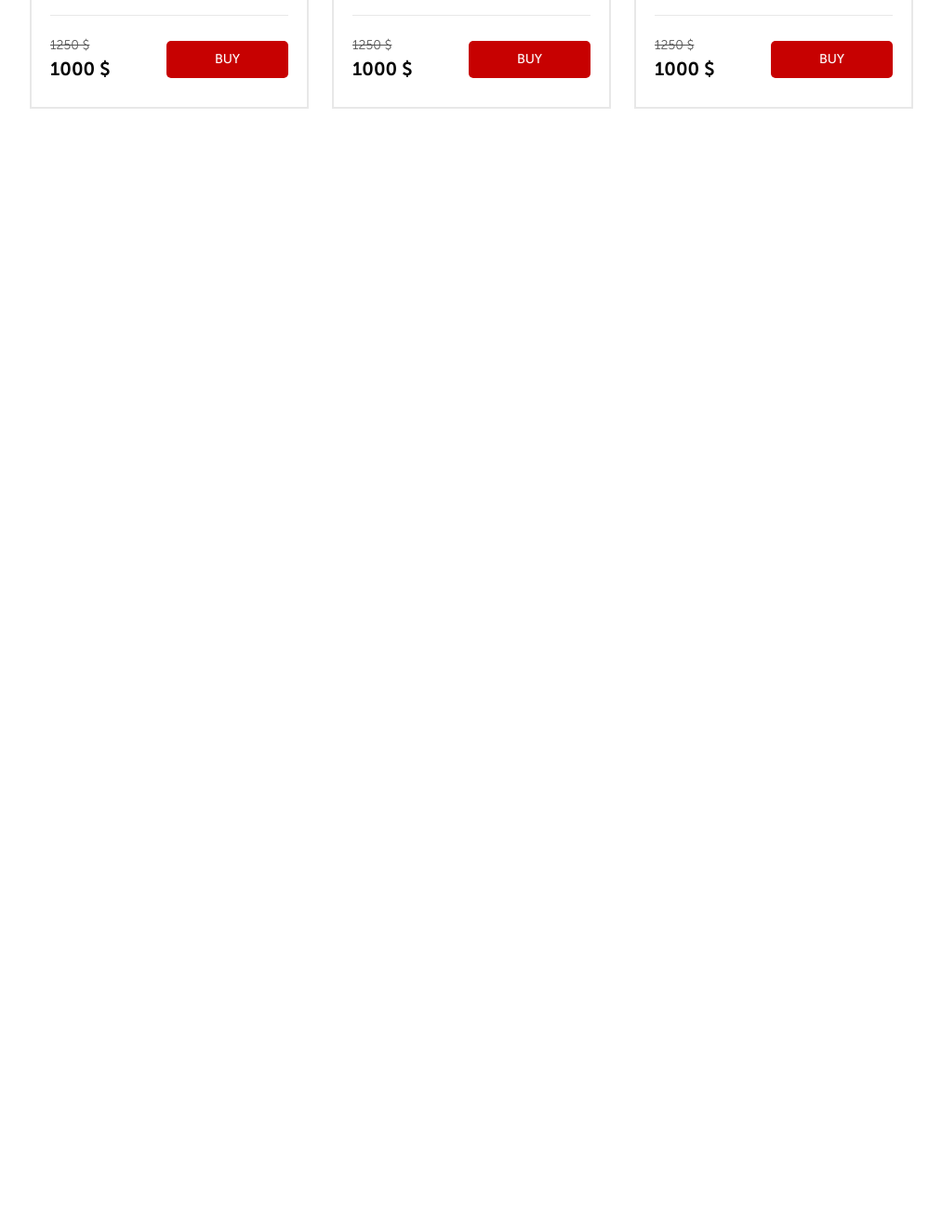
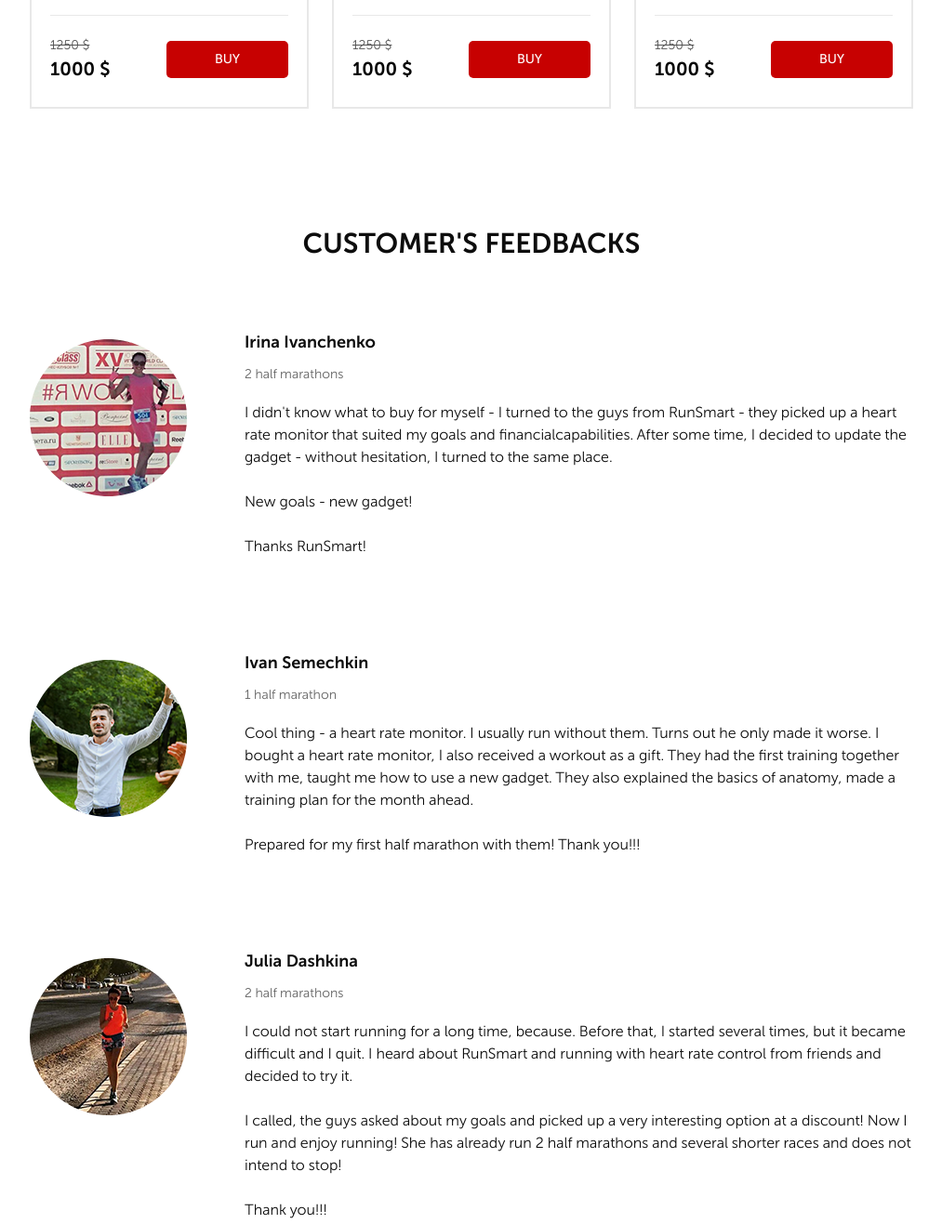
Before and after one commit to AndriyKostenko/HTML-CSS_Sport_website, a website: page src/index.html in a window 1280 px wide. Shown: the part 3361-4678 px from the top of the page at 93% size, without its empty margins (133-1146 px from the left). Before the commit the page ends 3601 px from the top, so only its background shows below. Drawn offline with Linux system fonts and the light colour scheme.

Commit message:
completed and adapt. clients sect.

```diff
--- a/src/index.html
+++ b/src/index.html
@@ -419,6 +419,61 @@
         </div>
     </section>
 
+    <section class="clients">
+        <div class="container">
+            <h2 class="title">CUSTOMER'S FEEDBACKS</h2>
+
+                <div class="clients__content">
+                    <img src="img/feed_1.png" alt="client_photo_1" class="clients_photo">
+                    <div class="clients__info">
+                        <div class="clients__info-name">Irina Ivanchenko</div>
+                        <div class="clients__info-subtitle">2 half marathons</div>
+                        <div class="clients__info-comment">I didn't know what to buy for myself -
+                            I turned to the guys from RunSmart -
+                            they picked up a heart rate monitor that suited my goals and financialcapabilities.
+                            After some time, I decided to update the gadget - without hesitation, I turned to the same place.
+                            <br><br>
+                            New goals - new gadget!
+                            <br><br>
+                            Thanks RunSmart!</div>
+                    </div>
+
+                </div>
+                <div class="clients__content">
+                    <img src="img/feed_2.png" alt="client_photo_2" class="clients_photo">
+                    <div class="clients__info">
+                        <div class="clients__info-name">Ivan Semechkin</div>
+                        <div class="clients__info-subtitle">1 half marathon</div>
+                        <div class="clients__info-comment">Cool thing - a heart rate monitor. I usually run without them. Turns out he only made it worse.
+                            I bought a heart rate monitor, I also received a workout as a gift. They had the first training together with me, taught me how to use a new gadget. They also explained the basics of anatomy, made a training plan for the month ahead.
+                            <br><br>
+                            Prepared for my first half marathon with them! Thank you!!!</div>
+                    </div>
+
+                </div>
+
+
+                <div class="clients__content">
+                    <img src="img/feed_3.png" alt="client_photo_3" class="clients_photo">
+                    <div class="clients__info">
+                        <div class="clients__info-name">Julia Dashkina</div>
+                        <div class="clients__info-subtitle">2 half marathons</div>
+                        <div class="clients__info-comment">I could not start running for a long time, because. Before that, I started several times, but it became difficult and I quit. I heard about RunSmart and running with heart rate control from friends and decided to try it.
+                        <br><br>
+                        I called, the guys asked about my goals and picked up a very interesting option at a discount! Now I run and enjoy running! She has already run 2 half marathons and several shorter races and does not intend to stop!
+                        <br><br>
+                        Thank you!!!</div>
+                    </div>
+
+                </div>
+            </div>
+
+
+
+
+        </div>
+    </section>
+
     <script src="js/script.js"></script>
 
 </body>
--- a/src/sass/_media.scss
+++ b/src/sass/_media.scss
@@ -28,6 +28,10 @@
         &__content {
             justify-content:space-around;
         }
+    }
+    .clients {
+        padding-left: 30px;
+        padding-right: 30px;
     }
 }
 
@@ -133,6 +137,17 @@
             max-width: 120px;
         }
     }
+    .consultation {
+        h2 {
+            padding-right: 20px;
+        }
+        &__descr {
+            padding-right: 20px;
+        }
+        .feed-form {
+            padding-right: 20px;
+        }
+    }
     .carousel_slider {
         padding-left: 10px;
         padding-right: 10px;
@@ -168,8 +183,28 @@
         &__content {
             padding-right: 0px;
         }
-
-
+    }
+    .clients {
+        &__content {
+            display: flex;
+            flex-direction: column;
+            margin-top: 100px;
+            justify-content: center;
+            text-align: center;
+            &:nth-child(2) {
+                margin-top: 70px;
+            }
+            img {
+                display: block;
+                margin: 0 auto;
+                margin-top: 10px;
+                width: 100px;
+                height: 100px;
+            }
+        }
+        &__info {
+            padding-left: 10px;
+        }
     }
 
 }
--- /dev/null
+++ b/src/sass/blocks/_clients.scss
@@ -0,0 +1,40 @@
+.clients {
+    padding-bottom: 71px;
+
+    &__content {
+        display: flex;
+        flex-direction: row;
+        margin-top: 100px;
+        &:nth-child(2) {
+            margin-top: 70px;
+        }
+        img {
+            margin-top: 10px;
+            width: 169px;
+            height: 169px;
+        }
+    }
+
+    &__info {
+        display: flex;
+        flex-direction: column;
+        padding-left: 62px;
+        &-name {
+            padding-bottom: 10px;
+            color: #0d0d0d;
+            font-size: 18px;
+            font-weight: 700;
+        }
+        &-subtitle {
+            color: #646464;
+            font-size: 14px;
+            font-weight: 300;
+            padding-bottom: 19px;
+        }
+        &-comment {
+            color: #0d0d0d;
+            font-size: 16px;
+            font-weight: 300;
+        }
+    }
+}
--- a/src/sass/style.scss
+++ b/src/sass/style.scss
@@ -15,4 +15,5 @@
 @import 'blocks/forms';
 @import 'blocks/carousel';
 @import 'blocks/catalog';
+@import 'blocks/clients';
 @import 'media.scss';
```
Also changed, not shown: src/css/style.min.css.
